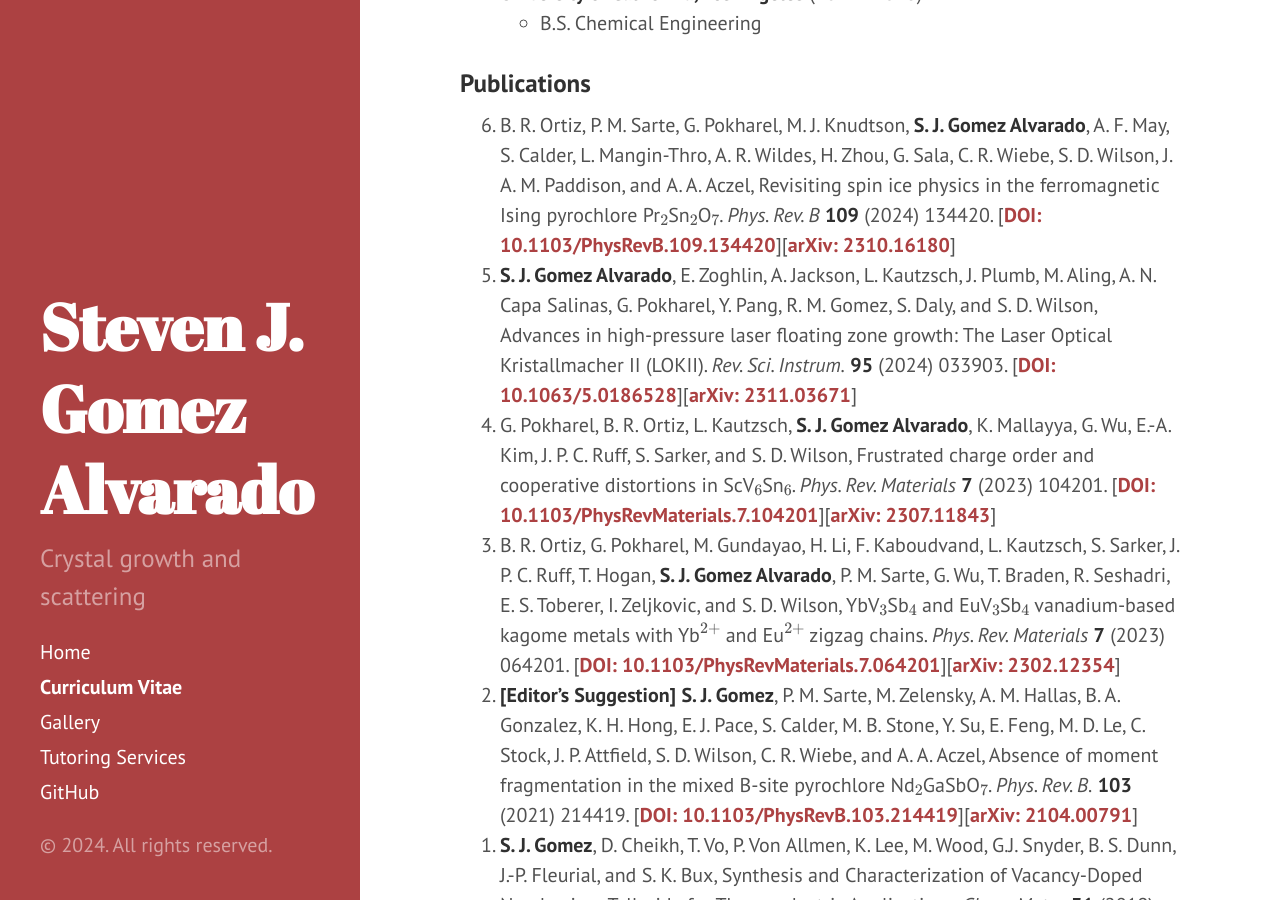
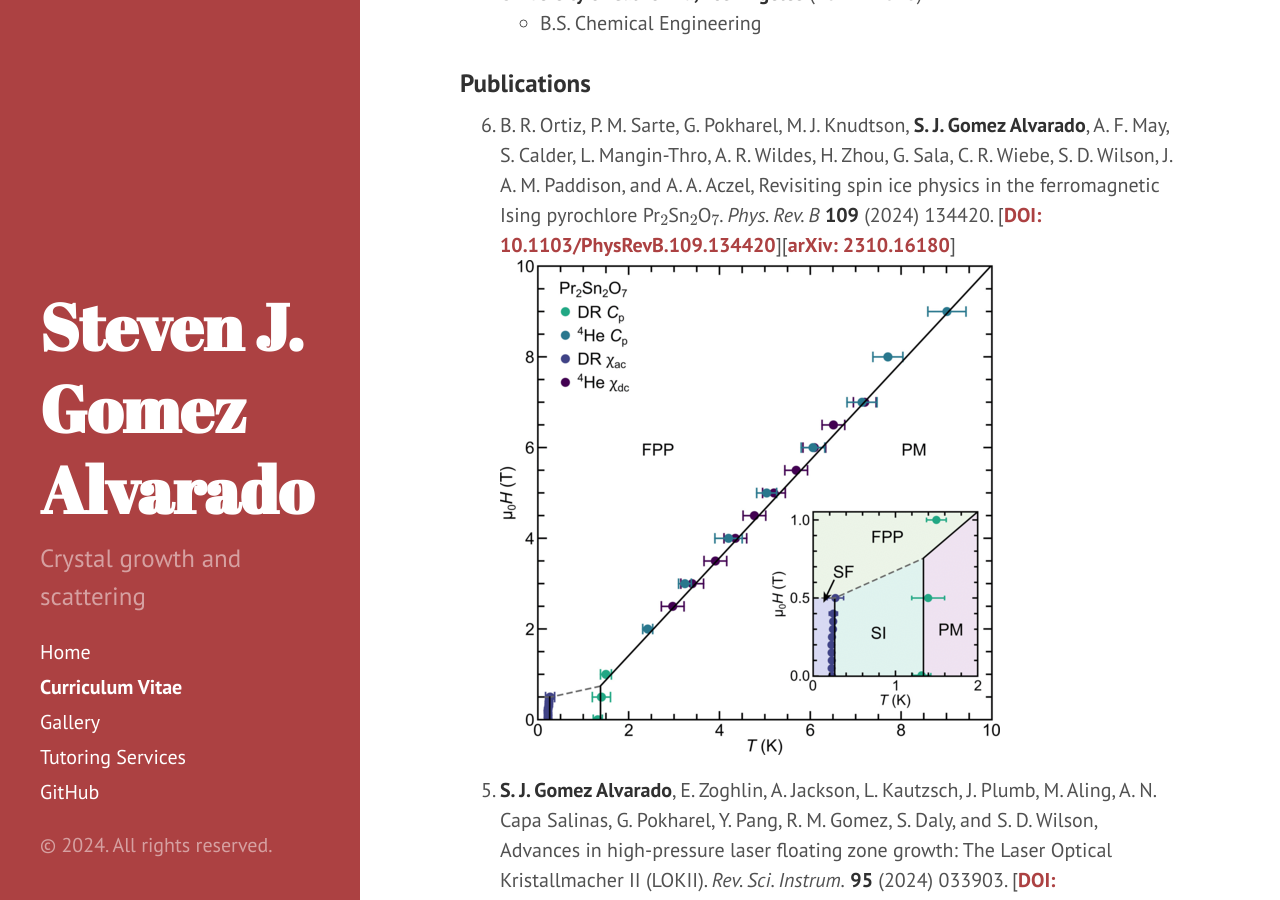
Before and after one commit to stevenjgomez/stevenjgomez.github.io, a Jekyll site: the page built from cv.md, in a window 1280 px wide and 900 px high, scrolled down 303 px. Built offline with Jekyll 4.4.1, drawn with Linux system fonts in a browser that asks for light colours.

Commit message:
Add images

```diff
--- a/cv.md
+++ b/cv.md
@@ -12,6 +12,7 @@ layout: "page"
 
 ### Publications
 1. B. R. Ortiz, P. M. Sarte, G. Pokharel, M. J. Knudtson, **S. J. Gomez Alvarado**, A. F. May, S. Calder, L. Mangin-Thro, A. R. Wildes, H. Zhou, G. Sala, C. R. Wiebe, S. D. Wilson, J. A. M. Paddison, and A. A. Aczel, Revisiting spin ice physics in the ferromagnetic Ising pyrochlore Pr$$_2$$Sn$$_2$$O$$_7$$. *Phys. Rev. B* **109** (2024) 134420. \[[**DOI: 10.1103/PhysRevB.109.134420**](https://doi.org/10.1103/PhysRevB.109.134420)\]\[[**arXiv: 2310.16180**](https://arxiv.org/abs/2310.16180)\]
+   ![pso.png](img/pso.png)
 1. **S. J. Gomez Alvarado**, E. Zoghlin, A. Jackson, L. Kautzsch, J. Plumb, M. Aling, A. N. Capa Salinas, G. Pokharel, Y. Pang, R. M. Gomez, S. Daly, and S. D. Wilson, Advances in high-pressure laser floating zone growth: The Laser Optical Kristallmacher II (LOKII). *Rev. Sci. Instrum.* **95** (2024) 033903. \[[**DOI: 10.1063/5.0186528**](https://doi.org/10.1063/5.0186528)\]\[[**arXiv: 2311.03671**](https://arxiv.org/abs/2311.03671)\]
 1. G. Pokharel, B. R. Ortiz, L. Kautzsch, **S. J. Gomez Alvarado**, K. Mallayya, G. Wu, E.-A. Kim, J. P. C. Ruff, S. Sarker, and S. D. Wilson, Frustrated charge order and cooperative distortions in ScV$$_6$$Sn$$_6$$. *Phys. Rev. Materials* **7** (2023) 104201. \[[**DOI: 10.1103/PhysRevMaterials.7.104201**](https://doi.org/10.1103/PhysRevMaterials.7.104201)\]\[[**arXiv: 2307.11843**](https://arxiv.org/abs/2307.11843)\]
 1. B. R. Ortiz, G. Pokharel, M. Gundayao, H. Li, F. Kaboudvand, L. Kautzsch, S. Sarker, J. P. C. Ruff, T. Hogan, **S. J. Gomez Alvarado**, P. M. Sarte, G. Wu, T. Braden, R. Seshadri, E. S. Toberer, I. Zeljkovic, and S. D. Wilson, YbV$$_3$$Sb$$_4$$ and EuV$$_3$$Sb$$_4$$ vanadium-based kagome metals with Yb$$^{2+}$$ and Eu$$^{2+}$$ zigzag chains. *Phys. Rev. Materials* **7** (2023) 064201. \[[**DOI: 10.1103/PhysRevMaterials.7.064201**](https://doi.org/10.1103/PhysRevMaterials.7.064201)\]\[[**arXiv: 2302.12354**](https://arxiv.org/abs/2302.12354)\]
```
Also changed, not shown: img/pso.png (added).
